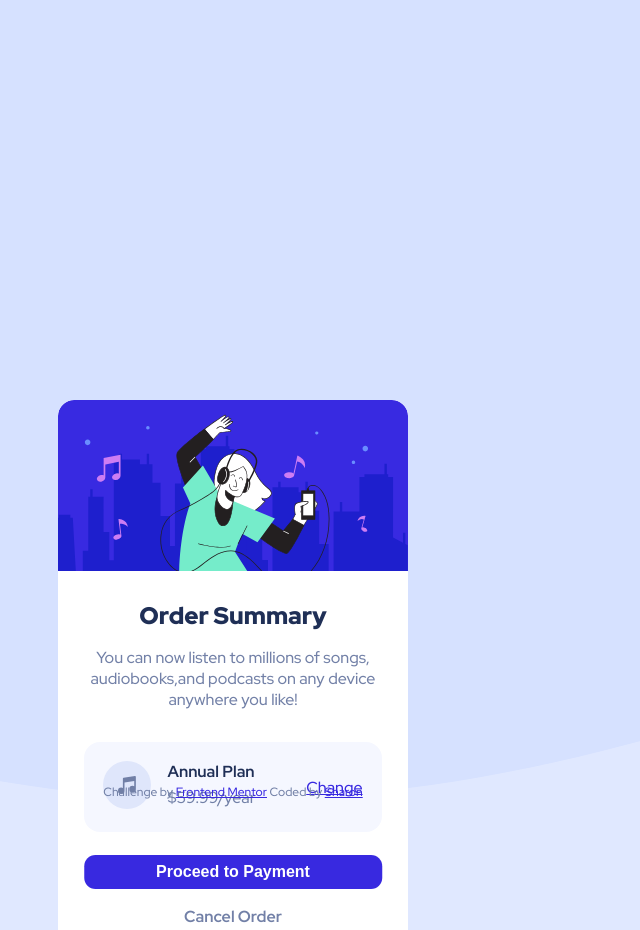
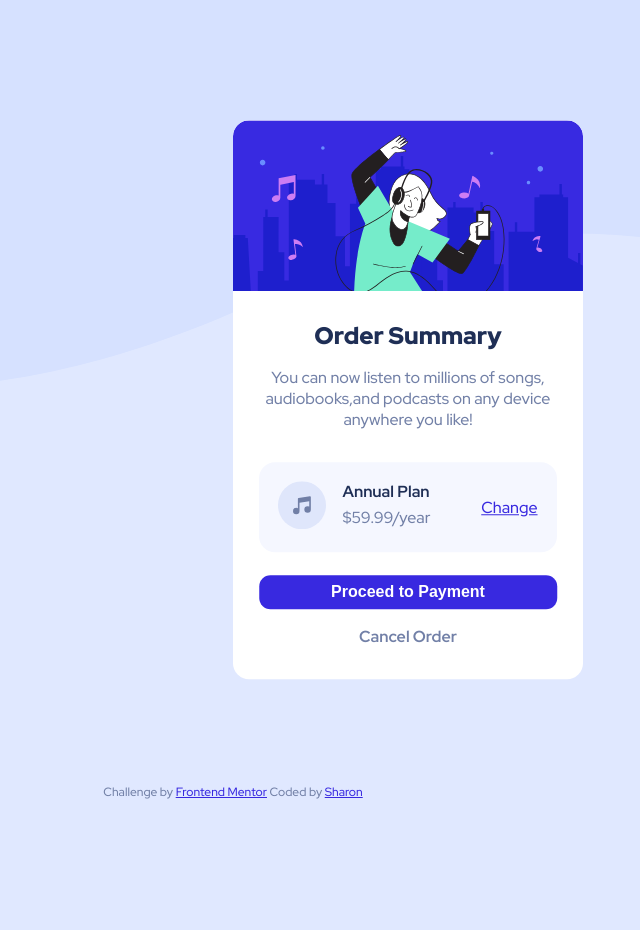
Before and after one commit to sharonBenish/Order-summary-component, a plain HTML site: page index.html in a window 1280 px wide. Shown: the top 930 px of the page, without its empty margins (407-1047 px from the left). After the commit the page ends 800 px from the top, so only its background shows below. Drawn offline with Linux system fonts and the light colour scheme.

Commit message:
Update style.css

```diff
--- a/style.css
+++ b/style.css
@@ -26,16 +26,20 @@ body {
 	background-repeat: no-repeat;
 	background-size: cover;
 	background-color:hsl(225, 100%, 94%);
-	height:100vh;
+	height:auto;
 
 }
 
+.parent{
+	position:relative;
+}
 
 .content{
-	position:relative;
+	position:absolute;
 	left:50%;
 	top:50%;
 	transform: translateX(-50%);
+	transform: translateY(-50%);
 	background-color: hsl(0, 0%, 100%);
 	border-radius:1rem;
 	margin-bottom:2rem;
```
